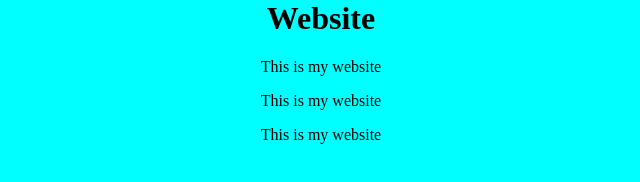
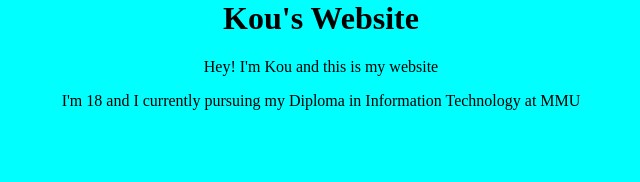
Before and after one commit to Kou1503/Website, a plain HTML site: page index.html in a window 1280 px wide. Shown: the whole page, without its empty margins (319-959 px from the left). Drawn offline with Linux system fonts and the light colour scheme.

Commit message:
text-edited

```diff
--- a/index.html
+++ b/index.html
@@ -6,10 +6,9 @@
     <link rel="stylesheet" href="styles.css">
 </head>
 <body>
-    <h1>Website</h1>
-    <p> This is my website</p>
-    <p> This is my website</p>
-    <p> This is my website</p>
+    <h1>Kou's Website</h1>
+    <p> Hey! I'm Kou and this is my website</p>
+    <p> I'm 18 and I currently pursuing my Diploma in Information Technology at MMU</p>
 
 </body>
 </html>
```
